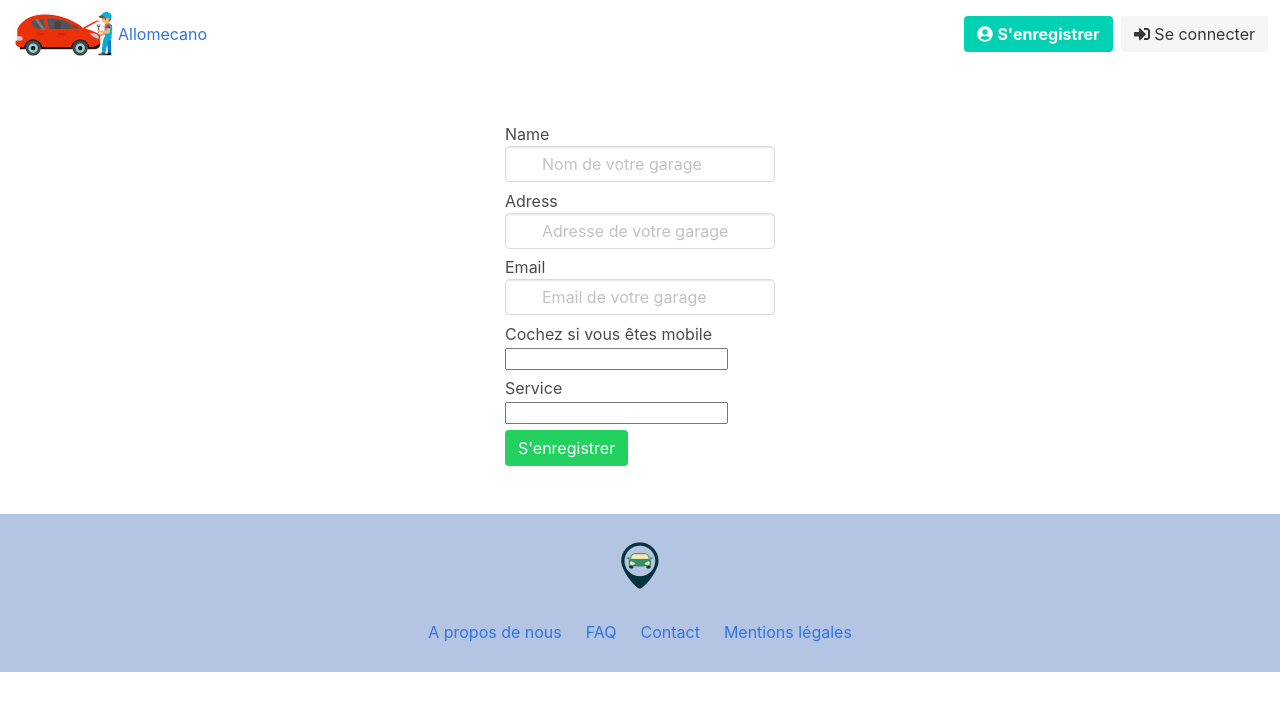
After one commit to sebastien017/Allomecano, a Symfony app: template allomecano_project/templates/security/signup-garage.html.twig in a window 1280 px wide. The commit adds this page. Shown: the top 711 px of the page. Run offline with Twig, Linux system fonts and the light colour scheme; the template is opened without the code that fills it, so the values that code supplies are empty; form fields are guessed from the names that the template uses; some libraries are stand-ins or nearby versions.

Commit message:
enregistrement garage

```diff
--- a/allomecano_project/src/Form/GarageType.php
+++ b/allomecano_project/src/Form/GarageType.php
@@ -48,9 +48,11 @@ class GarageType extends AbstractType
             ->add('service', EntityType::class, [
                 // looks for choices from this entity
                 'class' => Service::class,
+                'choice_label' => 'name',
+                'multiple' => true,
+                'expanded' => true
 
                 // uses the User.username property as the visible option string
-                'choice_label' => 'name',
 
             ]);
         ;
--- a/allomecano_project/src/Form/UserType.php
+++ b/allomecano_project/src/Form/UserType.php
@@ -47,6 +47,11 @@ class UserType extends AbstractType
         ->add('adress', TextType::class, [
             'label' => 'Adresse'
             ])
+        ->add('gps', TextType::class, [
+            'label' => false,
+            'required' => false,
+            'attr' => array('style' => 'visibility : hidden; width : 0%')
+            ])
         // ->add('city', TextType::class, [
         //     'label' => 'Ville'
         //     ])
--- a/allomecano_project/templates/base.html.twig
+++ b/allomecano_project/templates/base.html.twig
@@ -47,6 +47,9 @@
 							<a href="{{ path('profile', {'id': app.user.id }) }}" class="button is-primary">
                 <strong><i class="fas fa-user-circle mr-1"></i>Mon compte</strong>
               </a>
+              <a href="{{ path('signup_garage', {'id': app.user.id }) }}" class="button is-light">
+                <i class="fas fa-sign-in-alt mr-1"></i>Inscription garage
+              </a>
               <a href="{{ path('logout') }}" class="button is-light">
                 <i class="fas fa-sign-in-alt mr-1"></i>Déconnexion
               </a>
--- a/allomecano_project/templates/security/profile.html.twig
+++ b/allomecano_project/templates/security/profile.html.twig
@@ -3,8 +3,14 @@
 {% block title %}Allomecano | Mon profil - {{ user.username }}{% endblock %}
 
 {% block body %}
+
 <h1>Hello {{ user.username }}</h1>
+
 <a href="{{ path('profileEdit', {'id': user.id})}}">Modifier mes données</a>
+
+{% if is_granted('ROLE_GARAGE') %}
+    <a href="{{ path('garageEdit', {'id': app.user.id, 'garage': app.user.garage.id})}}">Modifier les données de mon garage</a>
+{% endif %}
 
 <div class="control has-icons-left mt-1">
 
--- /dev/null
+++ b/allomecano_project/templates/security/signup-garage.html.twig
@@ -0,0 +1,39 @@
+{% extends 'base.html.twig' %}
+
+{% block title %}Allomecano | S'enregistrer{% endblock %}
+
+{% block body %}
+    <section class="is-primary is-fullheight">
+    <div class="hero-body is-primary">
+        <div class="container">
+        <div class="columns is-centered">
+        <div class="column is-5-tablet is-4-desktop is-3-widescreen">
+
+{{ form_start(formGarage)}}
+
+    <div class="control has-icons-left mt-1">
+        {{ form_row(formGarage.name, {'attr': {'placeholder': 'Nom de votre garage', 'class': 'input',}}) }}
+    </div>
+    <div class="control has-icons-left mt-1">
+        {{ form_row(formGarage.adress  , {'id': 'user_input_autocomplete_address', 'attr': {'class': 'input', 'placeholder': 'Adresse de votre garage'}}) }}
+    </div>
+    <div class="control has-icons-left mt-1">
+        {{ form_row(formGarage.email, {'attr': {'placeholder': 'Email de votre garage', 'class': 'input'}}) }}
+    </div>
+    <div class="control has-icons-left mt-1" onchange="affiche_bloc();">
+        {{ form_row(formGarage.mobility, {'label': 'Cochez si vous êtes mobile'}) }}
+    </div>
+    <div id="form-distance" class="control has-icons-left mt-1">
+        {{ form_row(formGarage.distance, {'attr': {'class': 'input'}}) }}
+    </div>
+    <div class="control has-icons-left mt-1">
+        {{ form_row(formGarage.service) }}
+    </div>
+
+    <button class="button is-success mt-1">S'enregistrer</button>
+
+{{ form_end(formGarage)}}
+
+</section>
+
+{% endblock %}
```
Also changed, not shown: allomecano_project/src/Controller/UserController.php (+56 -12 lines), allomecano_project/templates/security/edit-garage.html.twig (added, +39 -0 lines), allomecano_project/templates/security/signup.html.twig (+4 -28 lines), allomecano_project/public/assets/js/formGarage.js.
